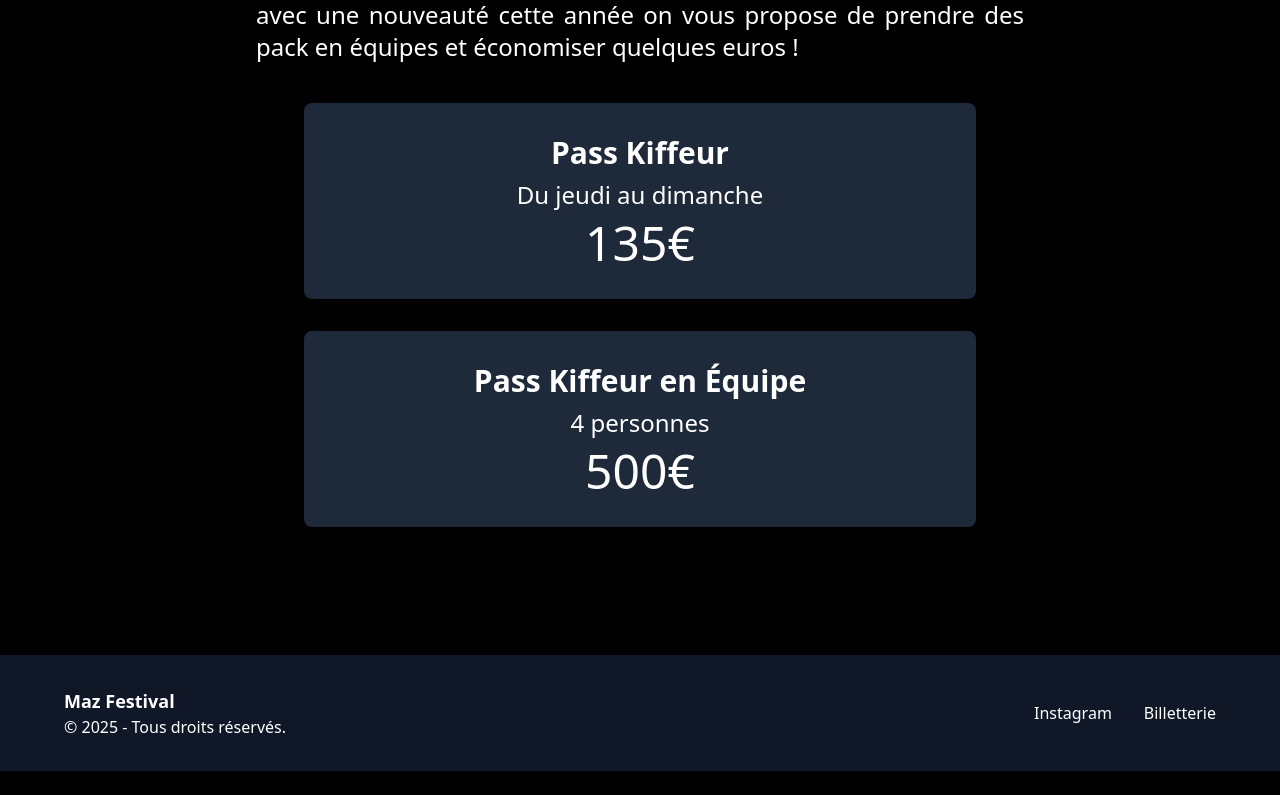
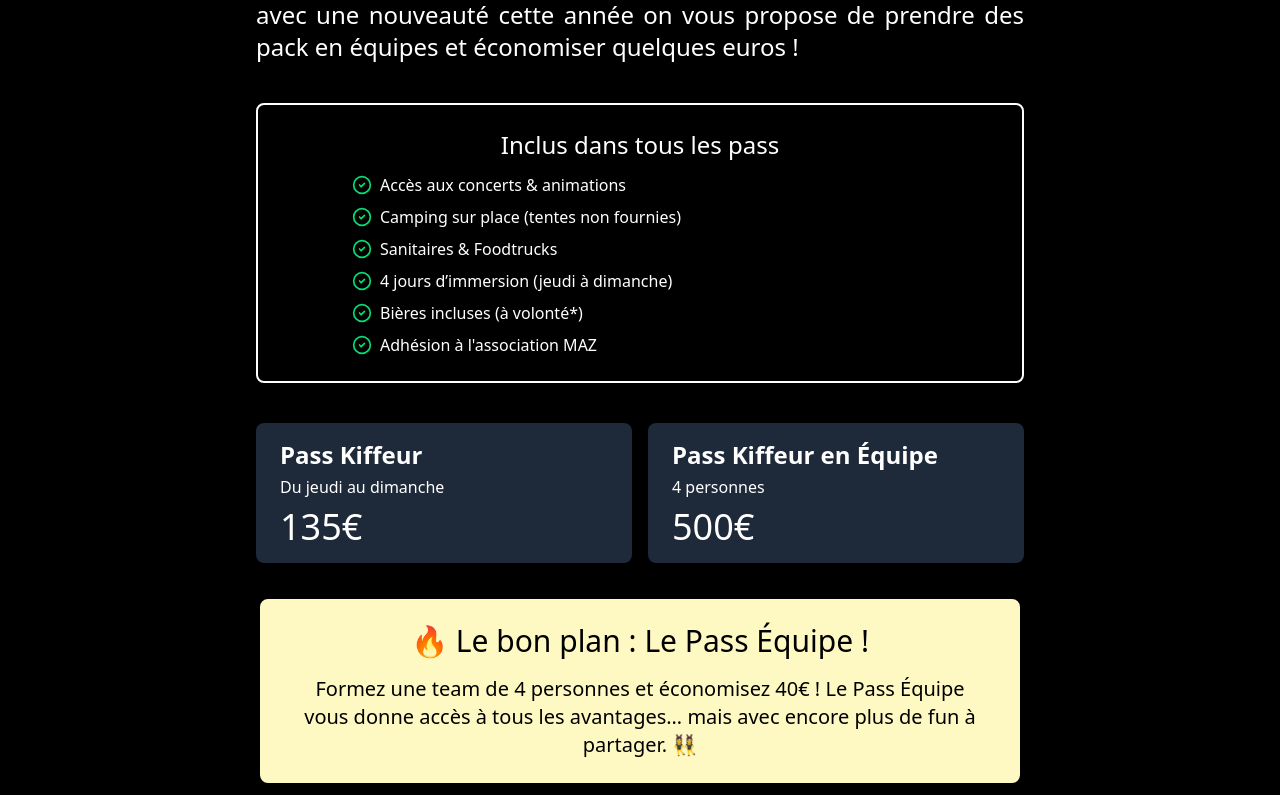
Before and after one commit to Erwan33800/maz, a Next.js app: page /billetterie in a window 1280 px wide. Shown: the part 805-1600 px from the top of the page. Before the commit the page ends 1576 px from the top, so only its background shows below. Built offline with nearby package versions, Linux system fonts and the light colour scheme.

Commit message:
feat(billeterie): ajoute plus dinfo sur la page

```diff
--- a/package.json
+++ b/package.json
@@ -10,6 +10,7 @@
   },
   "dependencies": {
     "@vercel/analytics": "^1.5.0",
+    "clsx": "^2.1.1",
     "embla-carousel-autoplay": "^8.6.0",
     "embla-carousel-react": "^8.6.0",
     "framer-motion": "^12.16.0",
@@ -17,7 +18,8 @@
     "lucide-react": "^0.513.0",
     "next": "15.3.3",
     "react": "^19.0.0",
-    "react-dom": "^19.0.0"
+    "react-dom": "^19.0.0",
+    "tailwind-merge": "^3.3.1"
   },
   "devDependencies": {
     "@eslint/eslintrc": "^3",
--- a/src/app/billetterie/page.tsx
+++ b/src/app/billetterie/page.tsx
@@ -1,7 +1,28 @@
-import Link from 'next/link';
-import Image from 'next/image';
-import MobileMenu from '@/components/layout/MobileMenu';
-import Footer from '@/components/layout/Footer';
+"use client";
+
+import Link from "next/link";
+import Image from "next/image";
+import MobileMenu from "@/components/layout/MobileMenu";
+import Footer from "@/components/layout/Footer";
+import AnimatedPassCard from "@/components/ui/AnimatedPassCard";
+
+import { motion } from "framer-motion";
+import { CheckCircle2 } from "lucide-react";
+
+const passes = [
+  {
+    title: "Pass Kiffeur",
+    subtitle: "Du jeudi au dimanche",
+    price: "135€",
+    href: "https://www.helloasso.com/associations/maz/evenements/maz-5?fbclid=PAZXh0bgNhZW0CMTEAAab89EeMrHh2h34TYZDswlizpZI1NRpznyfJ9MTyq4Scbe3k5zBDqAX5WX4_aem_2S9KMjqJY4wuxJCejYR7lw",
+  },
+  {
+    title: "Pass Kiffeur en Équipe",
+    subtitle: "4 personnes",
+    price: "500€",
+    href: "https://www.helloasso.com/associations/maz/evenements/maz-5?fbclid=PAZXh0bgNhZW0CMTEAAab89EeMrHh2h34TYZDswlizpZI1NRpznyfJ9MTyq4Scbe3k5zBDqAX5WX4_aem_2S9KMjqJY4wuxJCejYR7lw",
+  },
+];
 
 export default function BilletteriePage() {
   return (
@@ -32,32 +53,68 @@ export default function BilletteriePage() {
 
       <div className="sticky top-0 z-20 bg-black pt-8 pb-4 shadow-md">
         <div className="max-w-4xl mx-auto px-8 text-center">
-            <h2 className="text-4xl sm:text-5xl md:text-6xl font-anton uppercase font-bold">Billetterie</h2>
+          <h2 className="text-4xl sm:text-5xl md:text-6xl font-anton uppercase font-bold">
+            Billetterie
+          </h2>
         </div>
       </div>
 
       <div className="relative z-10 bg-black">
         <div className="max-w-4xl mx-auto p-8 md:p-16 text-center">
-          <p className="text-2xl font-anton mb-10 text-white text-justify">On reste sur la même recette que les précédantes éditions, mais avec une nouveauté cette année on vous propose de prendre des pack en équipes et économiser quelques euros !</p>
-          <div className="space-y-8 max-w-2xl mx-auto">
-            <div className="bg-gray-800 p-8 rounded-lg">
-              <Link href="https://www.helloasso.com/associations/maz/evenements/maz-5?fbclid=PAZXh0bgNhZW0CMTEAAab89EeMrHh2h34TYZDswlizpZI1NRpznyfJ9MTyq4Scbe3k5zBDqAX5WX4_aem_2S9KMjqJY4wuxJCejYR7lw" target="_blank" rel="noopener noreferrer">
-                <h3 className="text-3xl font-bold text-white">Pass Kiffeur</h3>
-                <p className="text-2xl font-anton mt-2 text-white">Du jeudi au dimanche</p>
-                <p className="text-5xl font-anton mt-2 text-white">135€</p>
-              </Link>
-            </div>
 
-            <div className="bg-gray-800 p-8 rounded-lg">
-              <Link href="https://www.helloasso.com/associations/maz/evenements/maz-5?fbclid=PAZXh0bgNhZW0CMTEAAab89EeMrHh2h34TYZDswlizpZI1NRpznyfJ9MTyq4Scbe3k5zBDqAX5WX4_aem_2S9KMjqJY4wuxJCejYR7lw" target="_blank" rel="noopener noreferrer">
-                <h3 className="text-3xl font-bold text-white">Pass Kiffeur en Équipe</h3>
-                <p className="text-2xl font-anton mt-2 text-white">4 personnes</p>
-                <p className="text-5xl font-anton mt-2 text-white">500€</p>
-              </Link>
-            </div>
+          {/* Texte intro */}
+          <p className="text-2xl font-anton mb-10 text-white text-justify">
+            On reste sur la même recette que les précédantes éditions, mais
+            avec une nouveauté cette année on vous propose de prendre des pack
+            en équipes et économiser quelques euros !
+          </p>
+
+          {/* Encadré "Inclus dans tous les pass" */}
+          <div className="max-w-3xl mx-auto border-2 border-white rounded-lg p-6 mb-10">
+            <h3 className="text-2xl font-anton mb-3 text-white">
+              Inclus dans tous les pass
+            </h3>
+            <ul className="list-disc list-inside text-white text-left max-w-xl mx-auto space-y-2">
+              <li className="flex items-center text-white"><CheckCircle2 className="w-5 h-5 text-green-400 mr-2" />Accès aux concerts & animations</li>
+              <li className="flex items-center text-white"><CheckCircle2 className="w-5 h-5 text-green-400 mr-2" />Camping sur place (tentes non fournies)</li>
+              <li className="flex items-center text-white"><CheckCircle2 className="w-5 h-5 text-green-400 mr-2" />Sanitaires & Foodtrucks</li>
+              <li className="flex items-center text-white"><CheckCircle2 className="w-5 h-5 text-green-400 mr-2" />4 jours d’immersion (jeudi à dimanche)</li>
+              <li className="flex items-center text-white"><CheckCircle2 className="w-5 h-5 text-green-400 mr-2" />Bières incluses (à volonté*)</li>
+              <li className="flex items-center text-white"><CheckCircle2 className="w-5 h-5 text-green-400 mr-2" />Adhésion à l&apos;association MAZ</li>
+            </ul>
           </div>
+
+          {/* Cartes Pass côte à côte */}
+          <div className="flex flex-col sm:flex-row gap-4 justify-center max-w-3xl mx-auto mb-8">
+            {passes.map((pass, i) => (
+              <div key={i} className="sm:w-1/2">
+                <AnimatedPassCard {...pass} />
+              </div>
+            ))}
+          </div>
+
+          {/* Bloc Mise en avant Pass Équipe + Bonus déguisement */}
+          <motion.div
+            initial={{ opacity: 0, y: 20 }}
+            whileInView={{ opacity: 1, y: 0 }}
+            transition={{ duration: 0.6, delay: 0.2 }}
+            viewport={{ once: true }}
+            className="mt-4 bg-yellow-100 text-black rounded-xl p-6 border-4 border-black shadow-xl"
+          >
+            <h3 className="text-2xl sm:text-3xl font-anton mb-4 text-center">
+              🔥 Le bon plan : Le Pass Équipe !
+            </h3>
+            <p className="text-lg sm:text-xl text-center max-w-2xl mx-auto">
+              Formez une team de 4 personnes et économisez 40€ ! Le Pass Équipe
+              vous donne accès à tous les avantages… mais avec encore plus de fun
+              à partager. 👯‍♀️
+            </p>
+          </motion.div>
+
+
         </div>
       </div>
+
       <Footer />
     </div>
   );
--- a/src/app/infos-pratiques/page.tsx
+++ b/src/app/infos-pratiques/page.tsx
@@ -96,7 +96,7 @@ export default function InfosPratiquesPage() {
                 <li>Les célèbres druides et leur potion magique tant désirée !</li>
               </ul>
               <p>Tu veux proposer un stand cette année ?</p>
-              <StyledLink href="https://forms.gle/FPhyGtnGrZ9FUHK59">Inscrir son stand</StyledLink>
+              <StyledLink href="https://forms.gle/FPhyGtnGrZ9FUHK59">Inscrire son stand</StyledLink>
               <p className='pt-2'>Toutes les idées sont bienvenues : sportifs, loufoques, détente ou déjantées. L’essentiel, c’est de participer !</p>
             </div>
           </section>
--- /dev/null
+++ b/src/components/ui/AnimatedPassCard.tsx
@@ -0,0 +1,40 @@
+// components/ui/AnimatedPassCard.tsx
+"use client";
+
+import { motion } from "framer-motion";
+import Link from "next/link";
+
+interface PassCardProps {
+  title: string;
+  subtitle: string;
+  price: string;
+  href: string;
+}
+
+export default function AnimatedPassCard({
+    title,
+    subtitle,
+    price,
+    href,
+  }: PassCardProps) {
+    return (
+      <motion.div
+        className="bg-gray-800 px-6 py-4 rounded-lg text-left shadow-md hover:scale-105 transition-transform duration-300"
+        initial={{ opacity: 0, y: 30 }}
+        whileInView={{ opacity: 1, y: 0 }}
+        transition={{ duration: 0.4 }}
+        viewport={{ once: true }}
+      >
+        <Link
+            href={href}
+            target="_blank"
+            rel="noopener noreferrer"
+            aria-label={`Accéder à la billetterie pour le ${title}`}
+        >
+          <h3 className="text-2xl font-bold text-white font-anton">{title}</h3>
+          <p className="text-base text-white mt-1">{subtitle}</p>
+          <p className="text-4xl font-anton mt-2 text-white">{price}</p>
+        </Link>
+      </motion.div>
+    );
+  }
```
Also changed, not shown: 1 other file (tests, documents, lock files or other folders).
